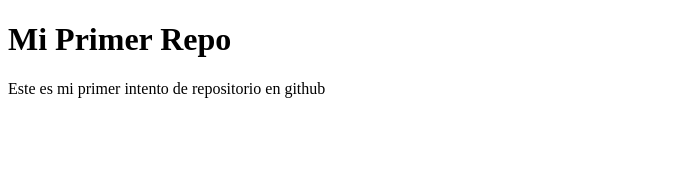
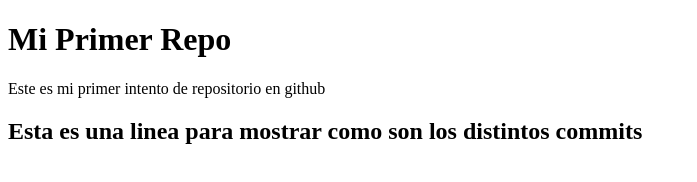
Before and after one commit to MarioBarassi/primer-test, a plain HTML site: page index.html in a window 1280 px wide. Shown: the whole page, without its empty margins (0-697 px from the left). Drawn offline with Linux system fonts and the light colour scheme.

Commit message:
segundo commit

```diff
--- a/index.html
+++ b/index.html
@@ -11,5 +11,7 @@
 
     <p>Este es mi primer intento de repositorio en github</p>
 
+    <h2>Esta es una linea para mostrar como son los distintos commits</h2>
+
 </body>
 </html>
```
